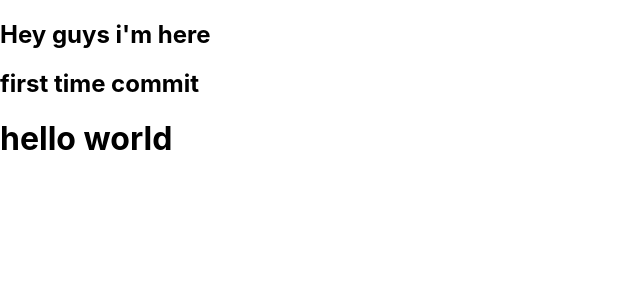
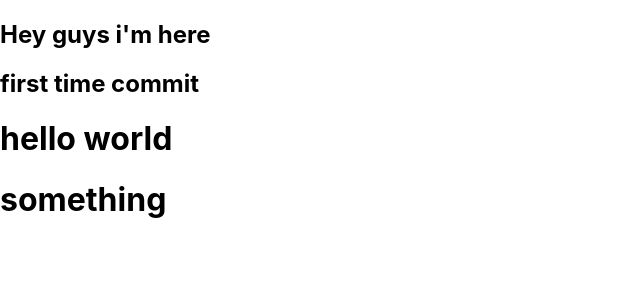
Before and after one commit to suman7033/Restaurant_web1, a React (Create React App) app: page / in a window 1280 px wide. Shown: the top 300 px of the page, without its empty margins (0-640 px from the left). Built offline with nearby package versions, Linux system fonts and the light colour scheme.

Commit message:
commit 1

```diff
--- a/src/App.js
+++ b/src/App.js
@@ -4,6 +4,7 @@ function App() {
       <h2>Hey guys i'm here</h2>
       <h2>first time commit</h2>
       <h1>hello world</h1>
+      <h1>something</h1>
     </div>
   );
 }
```
